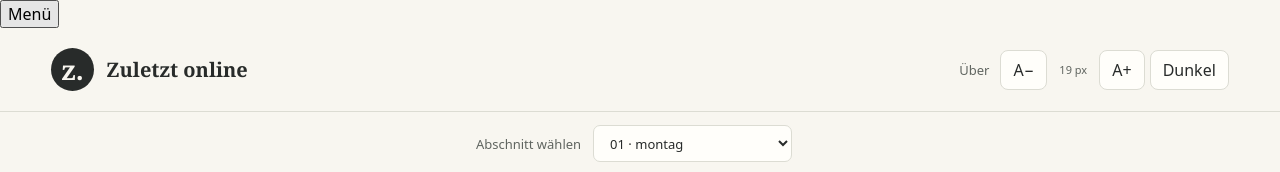
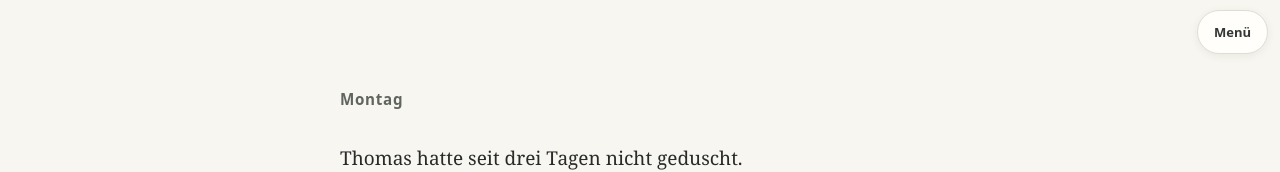
Before and after one commit to blame76/zuletzt-online-243, a website with bundled scripts: page web/index.html in a window 1280 px wide. Shown: the top 172 px of the page. Built offline with nearby package versions, Linux system fonts and the light colour scheme.

Commit message:
style(reader): hide chrome and centre prose in focus mode

```diff
--- a/web/style.css
+++ b/web/style.css
@@ -132,3 +132,35 @@ progress::-moz-progress-bar { background: var(--accent); }
 .about-page h2 { font: 600 18px/1.5 system-ui,sans-serif; margin-top: 2rem; }
 .about-page p { margin: 0 0 1.35em; }
 .about-page footer { margin-top: 4rem; font: 13px/1.7 system-ui,sans-serif; }
+
+/* Focus reading mode: keep the novel visible, expose settings on demand. */
+.reading-mode-toggle {
+  position: fixed; z-index: 20;
+  right: max(12px, env(safe-area-inset-right));
+  bottom: max(12px, env(safe-area-inset-bottom));
+  border: 1px solid var(--line); border-radius: 999px;
+  padding: 9px 16px; min-height: 44px; min-width: 44px;
+  font: 600 13px/1.3 system-ui, sans-serif;
+  background: var(--panel); color: var(--ink);
+  box-shadow: 0 2px 12px #00000012;
+}
+:root[data-reading-mode="on"] .reading-mode-toggle {
+  top: max(10px, env(safe-area-inset-top));
+  bottom: auto;
+  opacity: .94;
+}
+:root[data-reading-mode="on"] .site-header,
+:root[data-reading-mode="on"] .reading-bar,
+:root[data-reading-mode="on"] .speech-tools,
+:root[data-reading-mode="on"] .location,
+:root[data-reading-mode="on"] .navigation,
+:root[data-reading-mode="on"] .foot { display: none; }
+:root[data-reading-mode="on"] #reader {
+  max-width: 710px; margin: 0 auto; min-height: 100svh;
+  padding: clamp(72px, 11vh, 108px) clamp(24px, 7vw, 55px) clamp(52px, 11vh, 90px);
+}
+:root[data-reading-mode="on"] .prose { line-height: 1.76; }
+:root[data-reading-mode="on"] .decision { padding-top: clamp(10px, 3vh, 28px); }
+@media (max-width: 480px) {
+  :root[data-reading-mode="on"] #reader { padding-inline: 24px; }
+}
```
